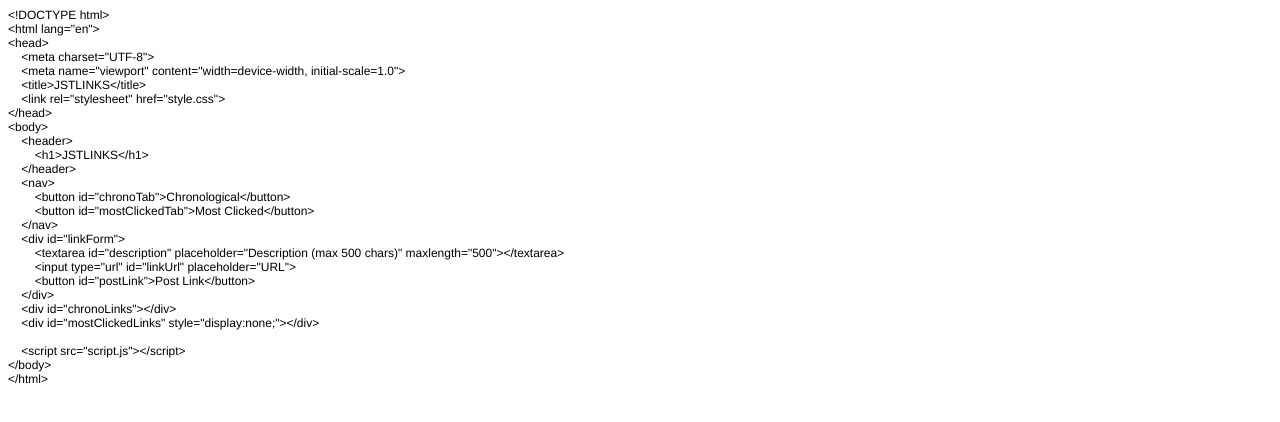
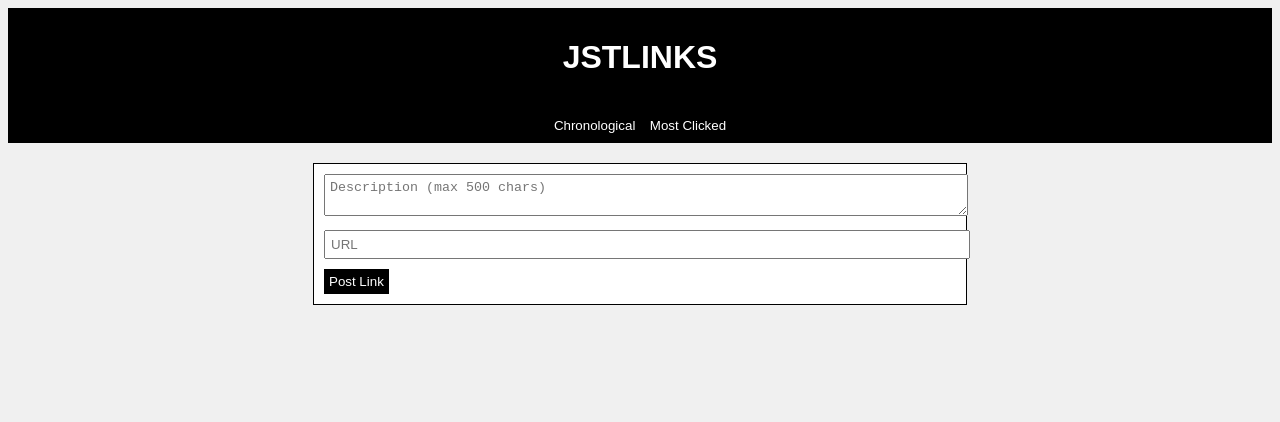
Before and after one commit to furakanji/jstlinks, a plain HTML site: page index.html in a window 1280 px wide. Drawn offline with Linux system fonts and the light colour scheme.

Commit message:
index.html

```diff
--- a/index.html
+++ b/index.html
@@ -1,43 +1,27 @@
-<!DOCTYPE html PUBLIC "-//W3C//DTD HTML 4.01//EN" "http://www.w3.org/TR/html4/strict.dtd">
-<html>
+<!DOCTYPE html>
+<html lang="en">
 <head>
-  <meta http-equiv="Content-Type" content="text/html; charset=utf-8">
-  <meta http-equiv="Content-Style-Type" content="text/css">
-  <title></title>
-  <meta name="Generator" content="Cocoa HTML Writer">
-  <meta name="CocoaVersion" content="2575.4">
-  <style type="text/css">
-    p.p1 {margin: 0.0px 0.0px 0.0px 0.0px; font: 12.0px Helvetica}
-    p.p2 {margin: 0.0px 0.0px 0.0px 0.0px; font: 12.0px Helvetica; min-height: 14.0px}
-  </style>
+    <meta charset="UTF-8">
+    <meta name="viewport" content="width=device-width, initial-scale=1.0">
+    <title>JSTLINKS</title>
+    <link rel="stylesheet" href="style.css">
 </head>
 <body>
-<p class="p1">&lt;!DOCTYPE html&gt;</p>
-<p class="p1">&lt;html lang="en"&gt;</p>
-<p class="p1">&lt;head&gt;</p>
-<p class="p1"><span class="Apple-converted-space">    </span>&lt;meta charset="UTF-8"&gt;</p>
-<p class="p1"><span class="Apple-converted-space">    </span>&lt;meta name="viewport" content="width=device-width, initial-scale=1.0"&gt;</p>
-<p class="p1"><span class="Apple-converted-space">    </span>&lt;title&gt;JSTLINKS&lt;/title&gt;</p>
-<p class="p1"><span class="Apple-converted-space">    </span>&lt;link rel="stylesheet" href="style.css"&gt;</p>
-<p class="p1">&lt;/head&gt;</p>
-<p class="p1">&lt;body&gt;</p>
-<p class="p1"><span class="Apple-converted-space">    </span>&lt;header&gt;</p>
-<p class="p1"><span class="Apple-converted-space">        </span>&lt;h1&gt;JSTLINKS&lt;/h1&gt;</p>
-<p class="p1"><span class="Apple-converted-space">    </span>&lt;/header&gt;</p>
-<p class="p1"><span class="Apple-converted-space">    </span>&lt;nav&gt;</p>
-<p class="p1"><span class="Apple-converted-space">        </span>&lt;button id="chronoTab"&gt;Chronological&lt;/button&gt;</p>
-<p class="p1"><span class="Apple-converted-space">        </span>&lt;button id="mostClickedTab"&gt;Most Clicked&lt;/button&gt;</p>
-<p class="p1"><span class="Apple-converted-space">    </span>&lt;/nav&gt;</p>
-<p class="p1"><span class="Apple-converted-space">    </span>&lt;div id="linkForm"&gt;</p>
-<p class="p1"><span class="Apple-converted-space">        </span>&lt;textarea id="description" placeholder="Description (max 500 chars)" maxlength="500"&gt;&lt;/textarea&gt;</p>
-<p class="p1"><span class="Apple-converted-space">        </span>&lt;input type="url" id="linkUrl" placeholder="URL"&gt;</p>
-<p class="p1"><span class="Apple-converted-space">        </span>&lt;button id="postLink"&gt;Post Link&lt;/button&gt;</p>
-<p class="p1"><span class="Apple-converted-space">    </span>&lt;/div&gt;</p>
-<p class="p1"><span class="Apple-converted-space">    </span>&lt;div id="chronoLinks"&gt;&lt;/div&gt;</p>
-<p class="p1"><span class="Apple-converted-space">    </span>&lt;div id="mostClickedLinks" style="display:none;"&gt;&lt;/div&gt;</p>
-<p class="p2"><br></p>
-<p class="p1"><span class="Apple-converted-space">    </span>&lt;script src="script.js"&gt;&lt;/script&gt;</p>
-<p class="p1">&lt;/body&gt;</p>
-<p class="p1">&lt;/html&gt;</p>
+    <header>
+        <h1>JSTLINKS</h1>
+    </header>
+    <nav>
+        <button id="chronoTab">Chronological</button>
+        <button id="mostClickedTab">Most Clicked</button>
+    </nav>
+    <div id="linkForm">
+        <textarea id="description" placeholder="Description (max 500 chars)" maxlength="500"></textarea>
+        <input type="url" id="linkUrl" placeholder="URL">
+        <button id="postLink">Post Link</button>
+    </div>
+    <div id="chronoLinks"></div>
+    <div id="mostClickedLinks" style="display:none;"></div>
+
+    <script src="script.js"></script>
 </body>
 </html>
```
